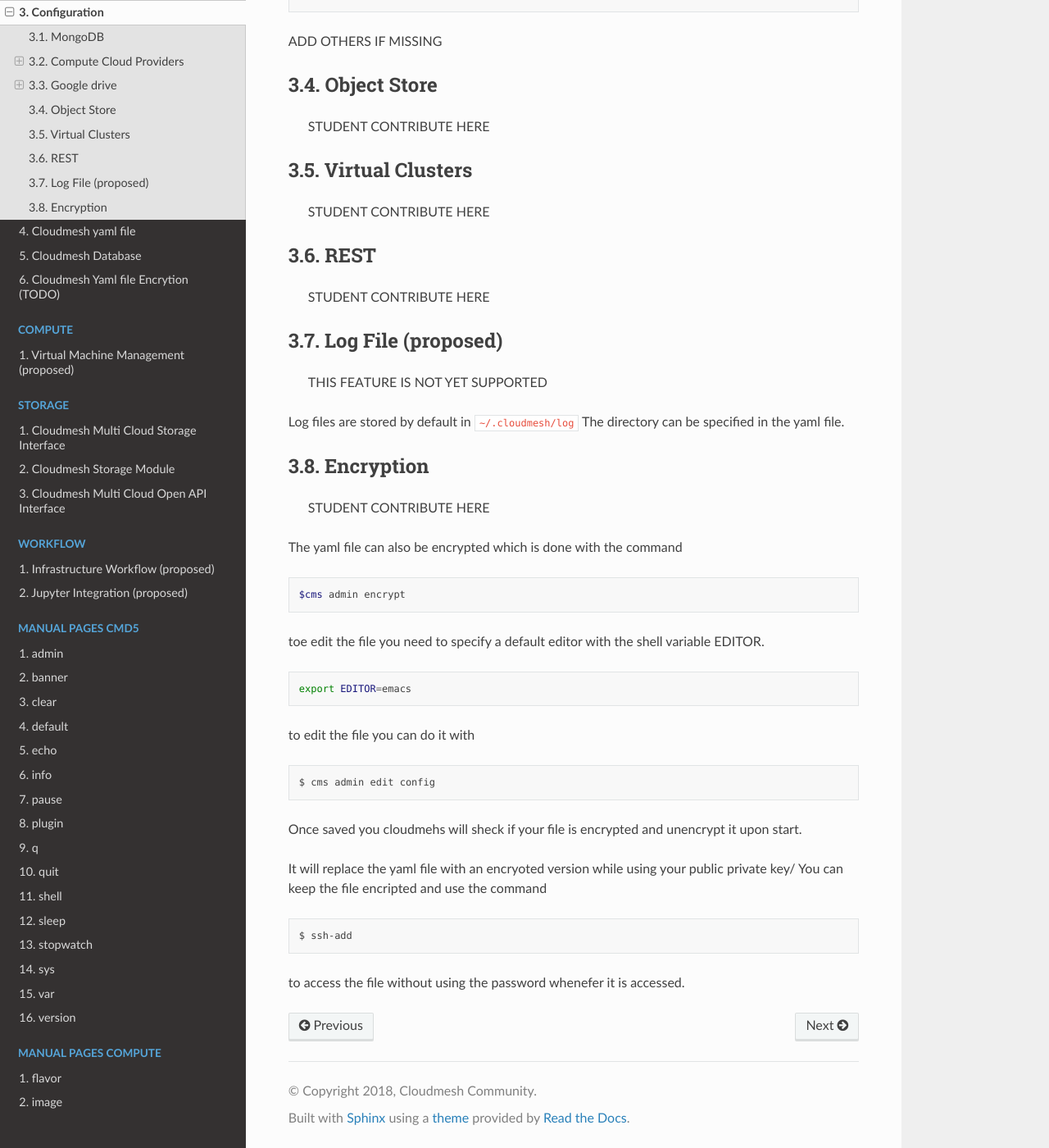
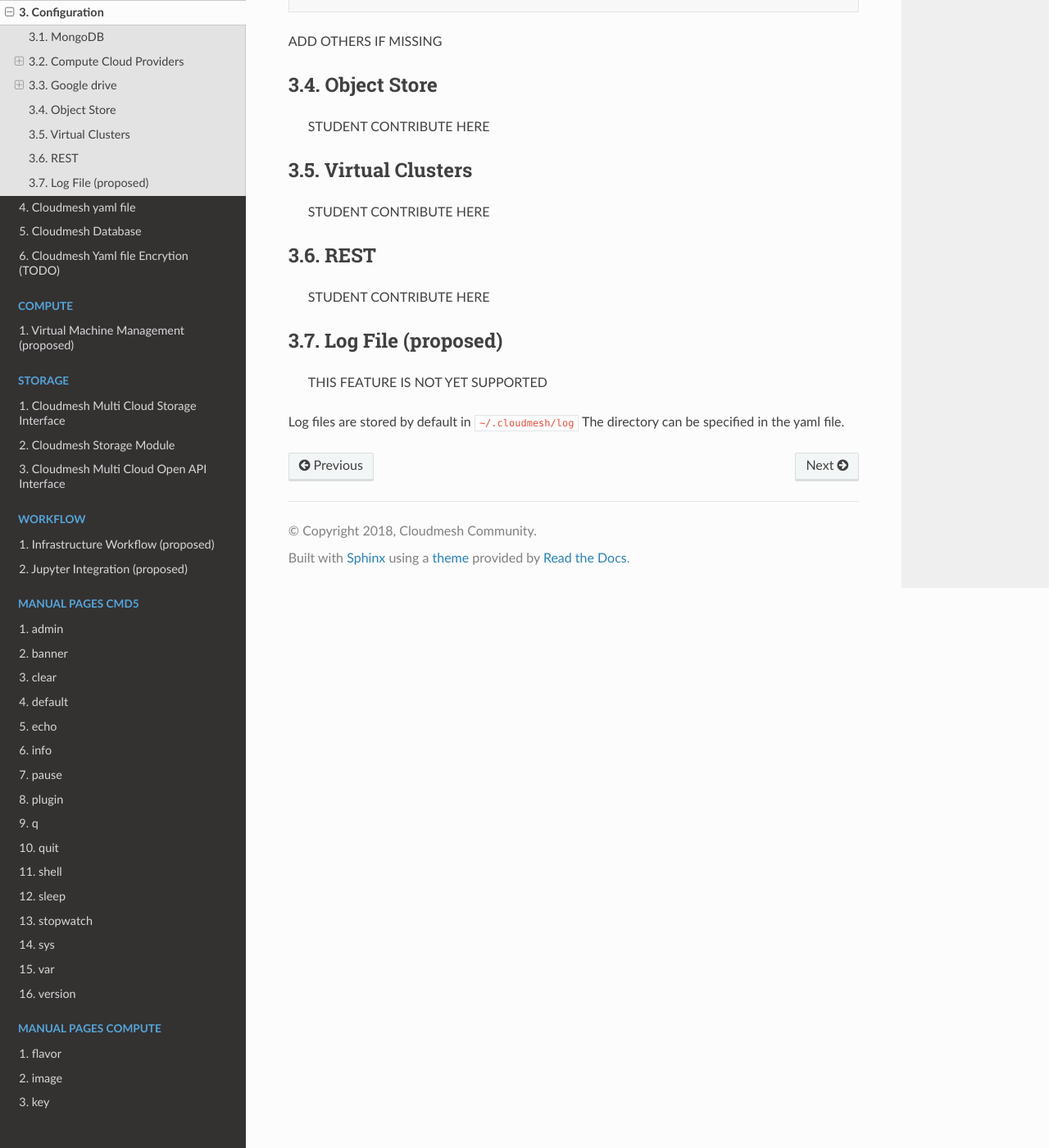
Before and after one commit to xiaoyue10131748/cloudmesh-manual, a Sphinx documentation site: the page built from docs-source/source/configuration/configuration.md, in a window 1280 px wide and 1400 px high, scrolled down 6041 px. Shown: the whole window at 82% size. Built offline with Sphinx 7.4.7 and the Read the Docs theme 2.0.0, drawn with Linux system fonts in a browser that asks for light colours; pages that are not in the unit, such as notebooks, are missing from menus.

Commit message:
remove duplication with yaml encrypt

````diff
--- a/docs-source/source/configuration/configuration.md
+++ b/docs-source/source/configuration/configuration.md
@@ -335,37 +335,3 @@
 
 Log files are stored by default in `~/.cloudmesh/log` The directory can be
 specified in the yaml file.
-
-## Encryption
-
->  STUDENT CONTRIBUTE HERE
-
-The yaml file can also be encrypted which is done with the command
-
-```bash
-$cms admin encrypt
-```
-
-toe edit the file you need to specify a default editor with the shell variable EDITOR.
-
-```bash
-export EDITOR=emacs
-```
-
-to edit the file you can do it with
-
-```bash
-$ cms admin edit config
-```
-
-Once saved you cloudmehs will sheck if your file is encrypted and unencrypt it
-upon start.
-
-It will replace the yaml file with an encryoted version while using your public
-private key/ You can keep the file encripted and use the command
-
-```bash
-$ ssh-add
-```
-
-to access the file without using the password whenefer it is accessed.
````
